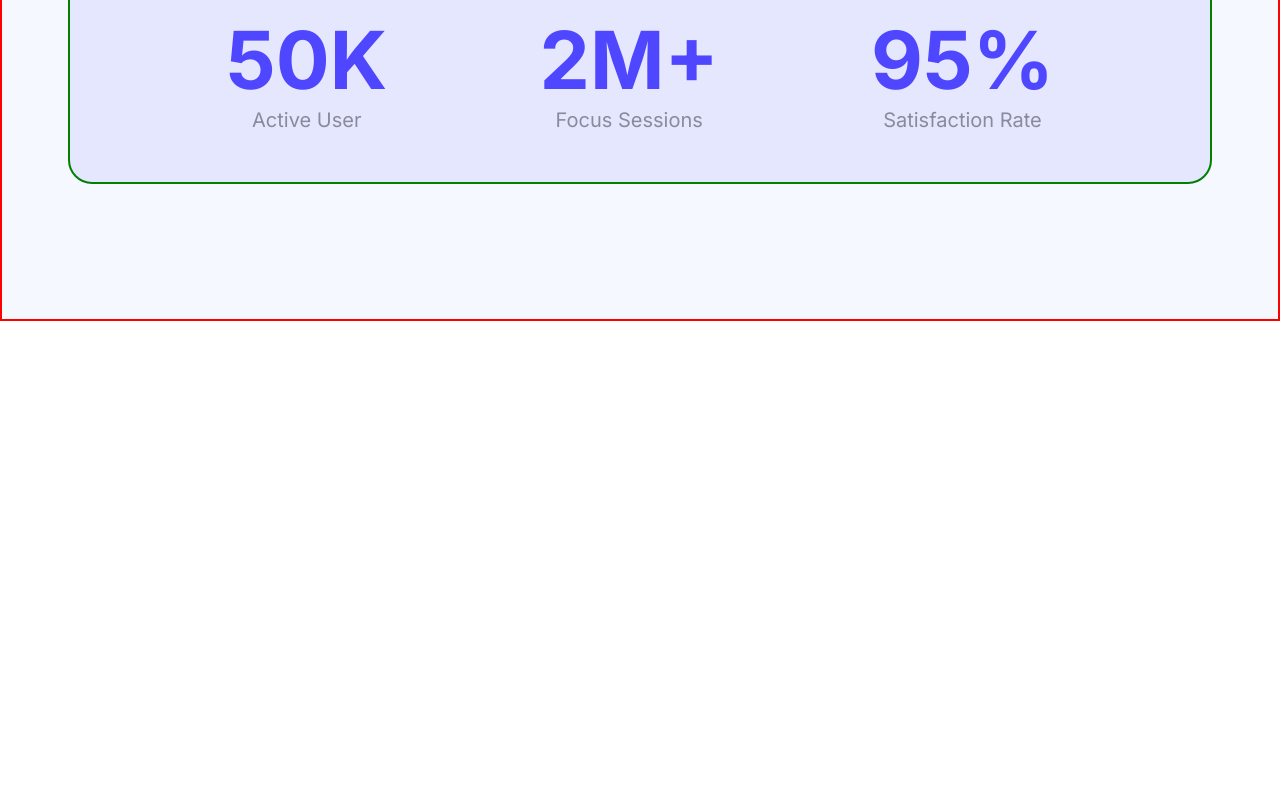
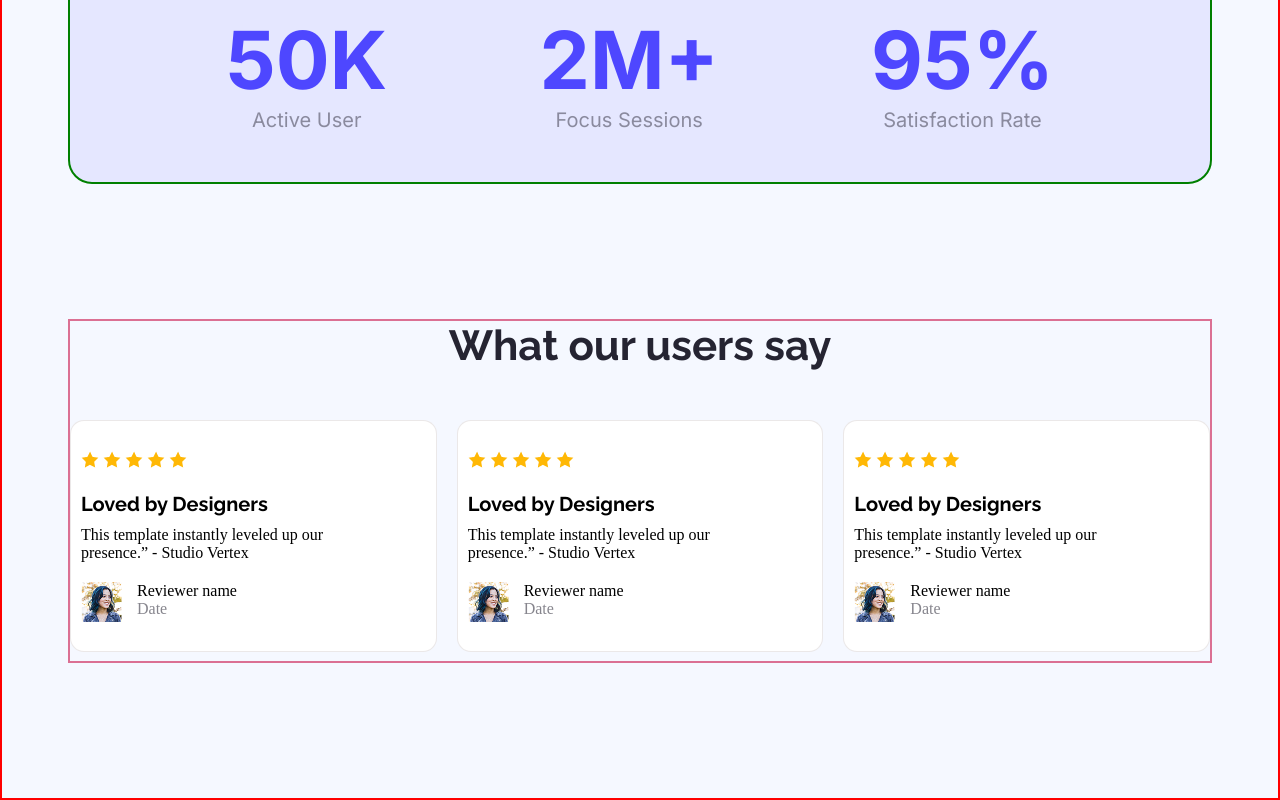
Before and after one commit to RdFaysal/first-assignment-projects, a plain HTML site: page index.html in a window 1280 px wide. Shown: the part 1374-2174 px from the top of the page. Before the commit the page ends 1695 px from the top, so only its background shows below. Drawn offline with Linux system fonts and the light colour scheme.

Commit message:
desiginers section added

```diff
--- a/index.html
+++ b/index.html
@@ -55,6 +55,69 @@
                 </div>
            </div>
         </section>
+        <section class="our-users-section">
+            <h3 class="our-user-text"> What our users say </h3>
+            <div class="users-container">
+                <div  class="user-items-div">
+                    <div class="icon-image">
+                        <img src="Assets/icon-star.png" alt="">
+                        <img src="Assets/icon-star.png" alt="">
+                        <img src="Assets/icon-star.png" alt="">
+                        <img src="Assets/icon-star.png" alt="">
+                        <img src="Assets/icon-star.png" alt="">
+
+                    </div>
+                    <h5 class="loved-designers"> Loved by Designers </h5>
+                    <p class="loved-designers-description"> This template instantly leveled up our <br> presence.” - Studio Vertex </p>
+                    <div class="avatar-image-div">
+                       <img src="Assets/avatar.png" alt="">
+                        <div  class="avatar-image-description">
+                            <p> Reviewer name </p>
+                            <p class="avater-image-date"> Date </p>
+                        </div>
+                    </div>
+
+                </div>
+                <div  class="user-items-div">
+                    <div class="icon-image">
+                        <img src="Assets/icon-star.png" alt="">
+                        <img src="Assets/icon-star.png" alt="">
+                        <img src="Assets/icon-star.png" alt="">
+                        <img src="Assets/icon-star.png" alt="">
+                        <img src="Assets/icon-star.png" alt="">
+                    </div>
+                    <h5 class="loved-designers"> Loved by Designers </h5>
+                    <p> This template instantly leveled up our <br> presence.” - Studio Vertex </p>
+                    <div class="avatar-image-div">
+                          <img src="Assets/avatar.png" alt="">
+                        <div  class="avatar-image-description">
+                            <p> Reviewer name </p>
+                            <p class="avater-image-date"> Date </p>
+                        </div>
+                    </div>
+
+                </div>
+                <div  class="user-items-div">
+                    <div class="icon-image">
+                        <img src="Assets/icon-star.png" alt="">
+                        <img src="Assets/icon-star.png" alt="">
+                        <img src="Assets/icon-star.png" alt="">
+                        <img src="Assets/icon-star.png" alt="">
+                        <img src="Assets/icon-star.png" alt="">
+                    </div>
+                    <h5 class="loved-designers"> Loved by Designers </h5>
+                    <p> This template instantly leveled up our <br> presence.” - Studio Vertex </p>
+                    <div  class="avatar-image-div">
+                      <img src="Assets/avatar.png" alt="">
+                        <div class="avatar-image-description">
+                            <p> Reviewer name </p>
+                            <p class="avater-image-date"> Date </p>
+                        </div>
+                    </div>
+
+                </div>
+            </div>
+        </section>
 
     </main>
     <footer>
--- a/styles/style.css
+++ b/styles/style.css
@@ -151,3 +151,60 @@ nav a{
    font-family: "Inter", sans-ser40if;
    color: #25243279;;
 }
+/* users section start  */
+.our-users-section{
+  width: 1140px;
+  height: 340px;
+  margin: 0 auto 135px;
+  border: 2px solid palevioletred;
+}
+.our-user-text{
+  font-family:"Raleway", sans-serif;
+  font-size: 42px;
+  font-weight: bold;
+  margin-bottom: 50px;
+  text-align: center;
+  color: #252432;
+}
+
+.users-container{
+  display: flex;
+  justify-content: space-between;
+  align-items: center;
+  gap: 20px;
+
+
+}
+.user-items-div{
+   width: 365px;
+  height: 230px;
+  border-radius: 14px;
+  background-color: #FFFFFF;
+  box-shadow: 10px 10px 10px 15px #00000000;
+  border: 1px solid #c5bfbf5a;
+  padding: 0 10px;
+
+
+}
+
+.avatar-image-div{
+  display: flex;
+  margin: 20px 0;
+}
+.icon-image{
+  margin: 30px 0 20px;
+  color: #FFB805;
+}
+.loved-designers{
+  font-size: 20px;
+  font-family:"Raleway", sans-serif;
+  margin-bottom: 10px;
+}
+
+.avatar-image-description{
+  margin-left: 15px;
+}
+
+ .avater-image-date{
+  color: #2524328e;
+ }
```
